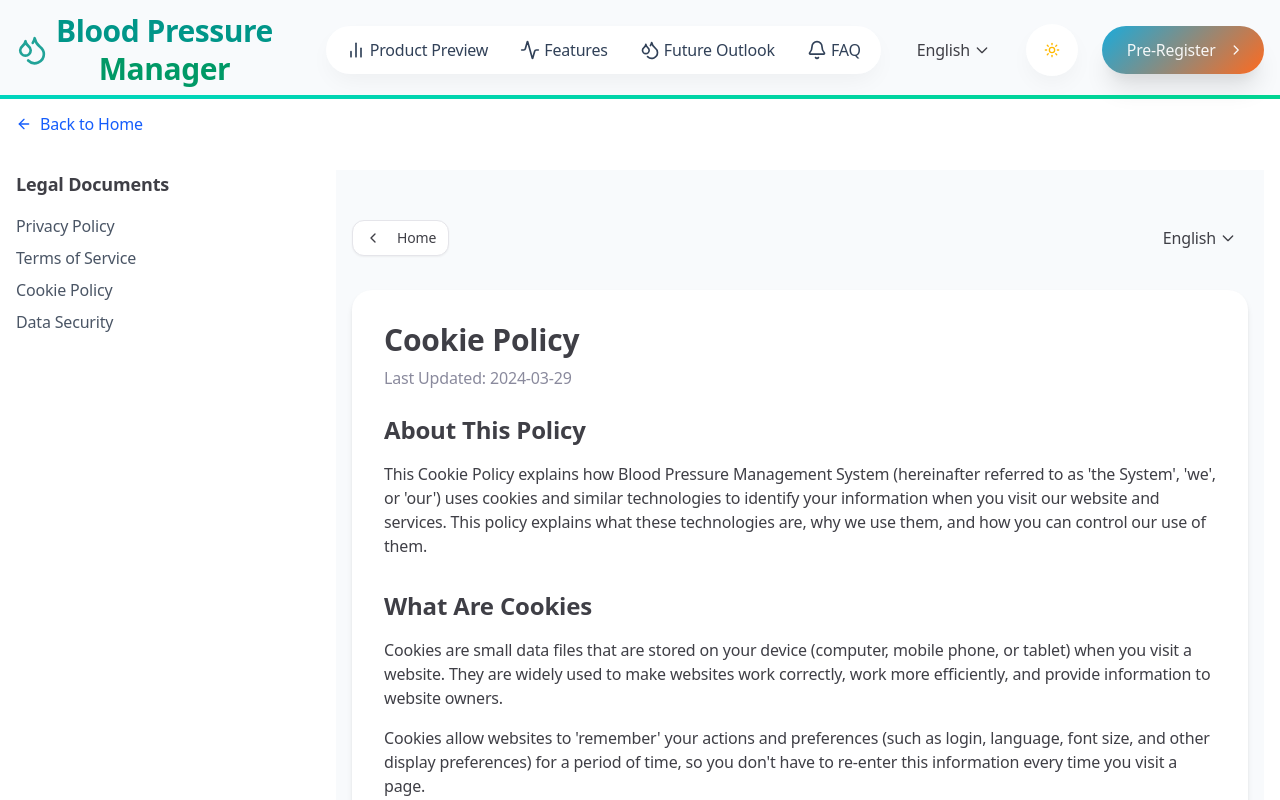
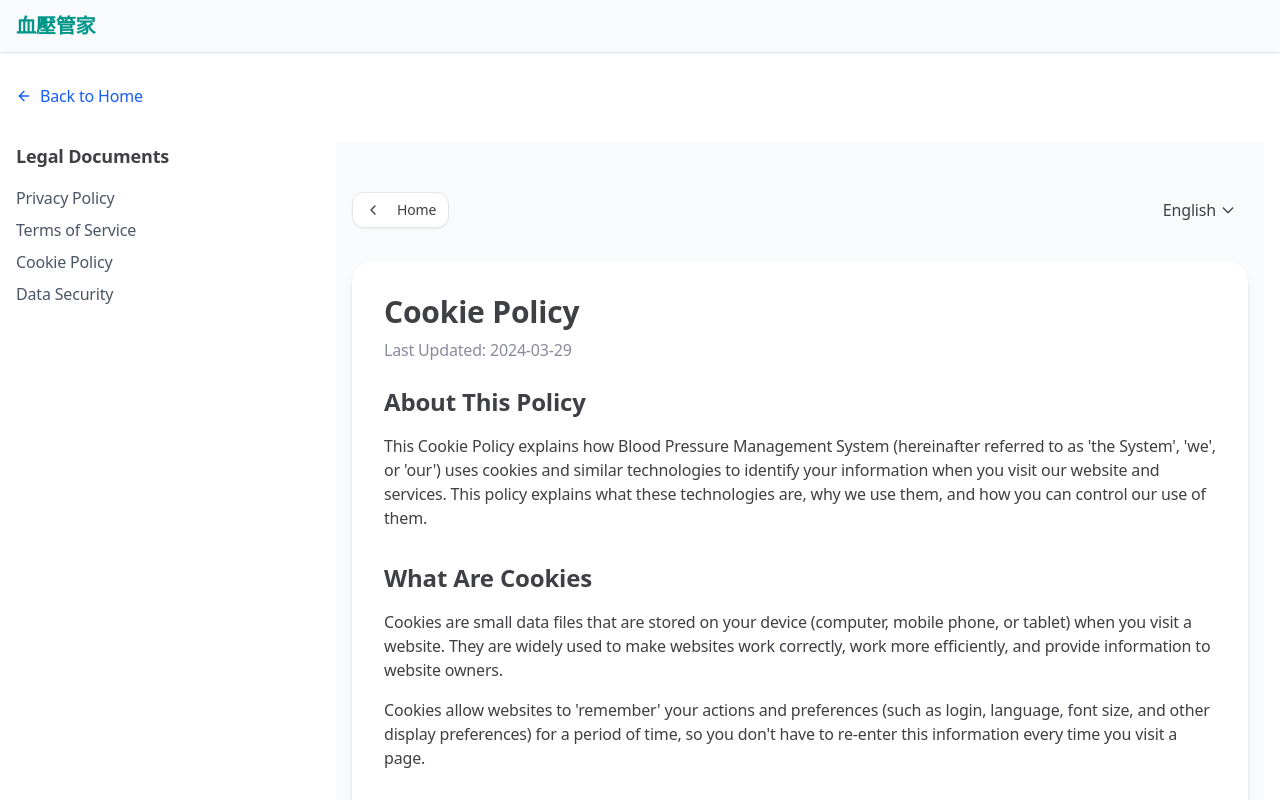
Before and after one commit to firstfu/blood-pressure-web, a Next.js app: page /legal/cookie-policy in a window 1280 px wide. Shown: the top 800 px of the page. Built offline with nearby package versions, Linux system fonts and the light colour scheme; a web font is replaced by a local one.

Commit message:
更新：重構法律文件頁面佈局
- 移除 Navbar 組件，改為使用簡易頂部導航，提升頁面結構的清晰度。
- 新增頁面標題與樣式，增強用戶界面的友好性與一致性。

```diff
--- a/app/legal/page-layout.tsx
+++ b/app/legal/page-layout.tsx
@@ -8,7 +8,6 @@
 
 import Link from "next/link";
 import { ArrowLeft } from "lucide-react";
-import Navbar from "../components/Navbar";
 import Footer from "../components/Footer";
 import { useLocale } from "@/app/i18n/context";
 import { ReactNode } from "react";
@@ -34,7 +33,16 @@ export default function PageLayout({ children }: { children: ReactNode }) {
 
   return (
     <>
-      <Navbar />
+      {/* 簡易頂部導航，沒有語言切換器 */}
+      <header className="bg-slate-50 dark:bg-slate-950 py-3 shadow-sm">
+        <div className="container mx-auto px-4">
+          <div className="flex items-center justify-between">
+            <Link href="/" className="flex items-center space-x-2">
+              <span className="text-teal-600 dark:text-teal-400 text-xl font-bold">血壓管家</span>
+            </Link>
+          </div>
+        </div>
+      </header>
 
       <div className="container mx-auto px-4 py-8">
         <div className="mb-8">
```
